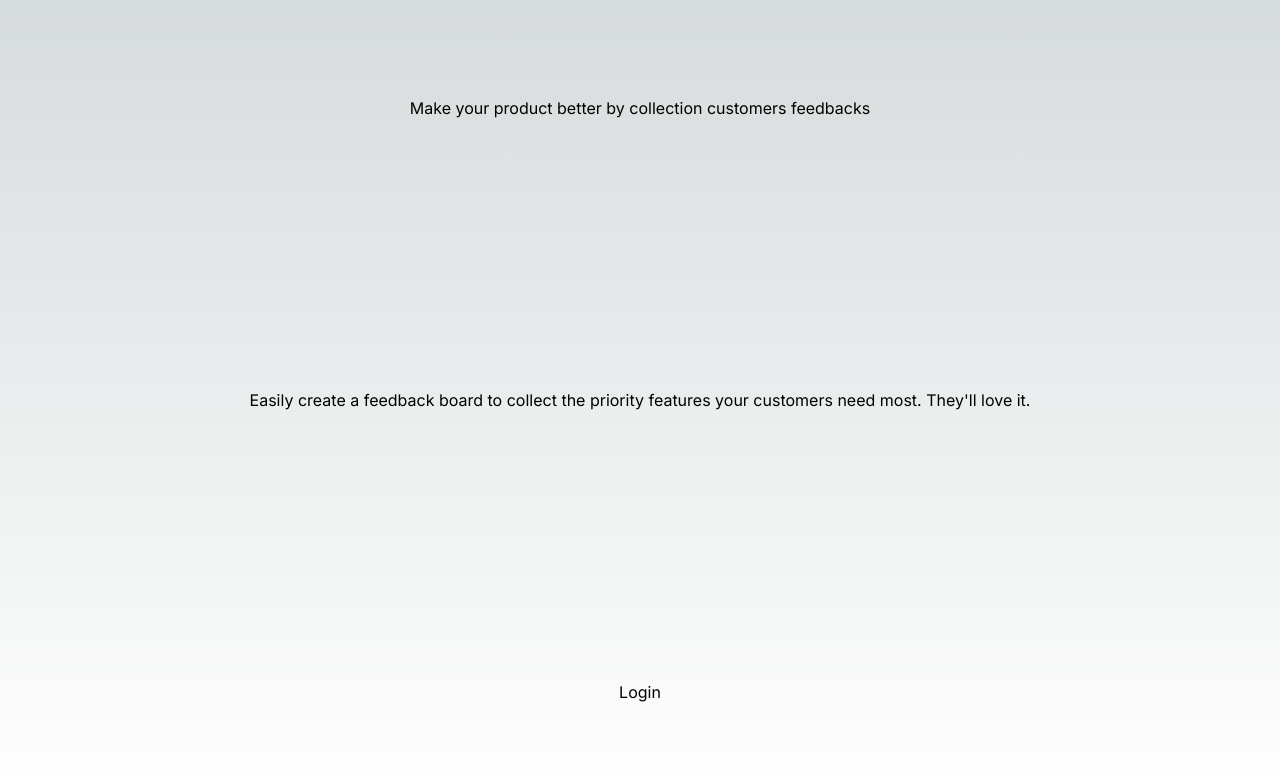
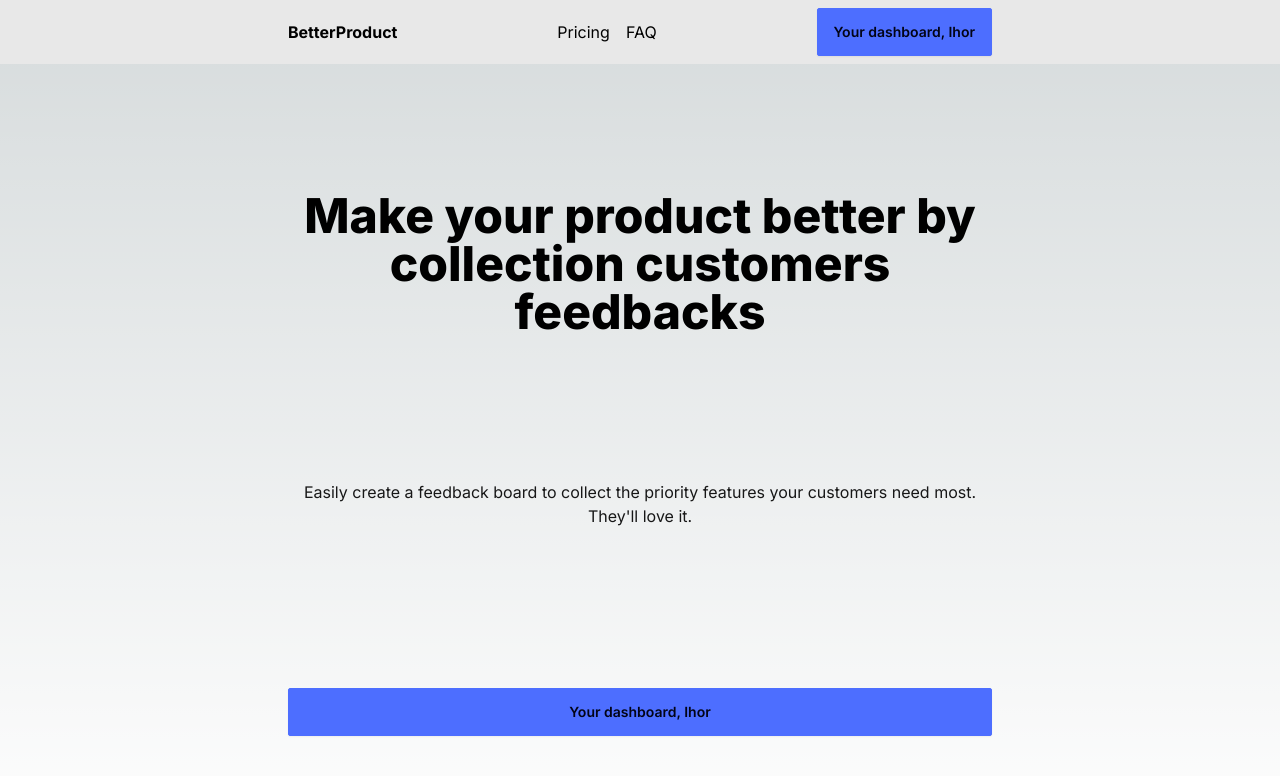
Before and after one commit to goldofman/ads-agent-CRM, a Next.js app: page / in a window 1280 px wide. Shown: the top 776 px of the page. Built offline with nearby package versions, Linux system fonts and the light colour scheme.

Commit message:
add here & header sections

```diff
--- a/app/globals.css
+++ b/app/globals.css
@@ -26,6 +26,15 @@ body {
     rgb(var(--background-start-rgb));
 }
 
+.title {
+  font-size: 48px;
+  font-weight: 700;
+}
+
+.extra-space {
+  margin: 20px;
+}
+
 @layer utilities {
   .text-balance {
     text-wrap: balance;
--- a/app/layout.js
+++ b/app/layout.js
@@ -11,7 +11,10 @@ export const metadata = {
 
 export default function RootLayout({ children }) {
   return (
-    <html lang="en">
+    <html
+      lang="en"
+      data-theme="corporate" /* include daisyui theme from tailwind.config */
+    >
       <body className={inter.className}>{children}</body>
     </html>
   );
--- a/app/page.js
+++ b/app/page.js
@@ -2,19 +2,38 @@ import Image from "next/image";
 
 import ButtonLogin from "@/components/ButtonLogin";
 
-export default function Home() {
-  const isLoggedIn = false;
+function Home() {
+  const isLoggedIn = true;
+  const name = "Ihor";
 
   return (
-    <main className="flex min-h-screen flex-col items-center justify-between p-24">
-      <h1>Make your product better by collection customers feedbacks</h1>
+    <main>
+      <section className="bg-base-200">
+        <div className="bg-base-200 flex justify-between items-center px-8 py-2 max-w-3xl mx-auto">
+          <div className="font-bold">BetterProduct</div>
+          <div className="space-x-4 max-md:hidden">
+            <a className="link link-hover">Pricing</a>
+            <a className="link link-hover">FAQ</a>
+          </div>
           <div>
+            <ButtonLogin isLoggedIn={isLoggedIn} name={name} />
+          </div>
+        </div>
+      </section>
+      <section className="flex min-h-screen flex-col text-center justify-between px-8 py-32 max-w-3xl mx-auto">
+        <h1 className="text-4xl lg:text-5xl font-extrabold mb-6">
+          Make your product better by collection customers feedbacks
+        </h1>
+        <div className="opacity-90 mb-10">
           <h2>
             Easily create a feedback board to collect the priority features your
             customers need most. They'll love it.
           </h2>
         </div>
-      <ButtonLogin isLoggedIn={isLoggedIn} />
+        <ButtonLogin isLoggedIn={isLoggedIn} name={name} />
+      </section>
     </main>
   );
 }
+
+export default Home;
--- a/components/ButtonLogin.js
+++ b/components/ButtonLogin.js
@@ -1,13 +1,15 @@
 import Link from "next/link";
 
-const ButtonLogin = (props) => {
-  console.log(props);
-
-  if (props.isLoggedIn) {
-    return <Link href="/dashboard">Yor dashboard</Link>;
-  } else {
-    return <button>Login</button>;
+// This button is used to log in customers and open the dashboard
+const ButtonLogin = ({ isLoggedIn, name }) => {
+  if (isLoggedIn) {
+    return (
+      <Link href="/dashboard" className="btn btn-primary">
+        Your dashboard, {name}
+      </Link>
+    );
   }
+  return <button>Login</button>;
 };
 
 export default ButtonLogin;
--- a/tailwind.config.js
+++ b/tailwind.config.js
@@ -1,4 +1,5 @@
-/** @type {import('tailwindcss').Config} */
+const { default: daisyui } = require("daisyui");
+
 module.exports = {
   content: [
     "./pages/**/*.{js,ts,jsx,tsx,mdx}",
@@ -6,13 +7,10 @@ module.exports = {
     "./app/**/*.{js,ts,jsx,tsx,mdx}",
   ],
   theme: {
-    extend: {
-      backgroundImage: {
-        "gradient-radial": "radial-gradient(var(--tw-gradient-stops))",
-        "gradient-conic":
-          "conic-gradient(from 180deg at 50% 50%, var(--tw-gradient-stops))",
-      },
-    },
+    extend: {},
   },
   plugins: [require("daisyui")],
+  daisyui: {
+    themes: [",light", "dark", "corporate"], // 3 themes added from daisyui,
+  },
 };
```
Lines whose indentation alone changed are shown as unchanged.
